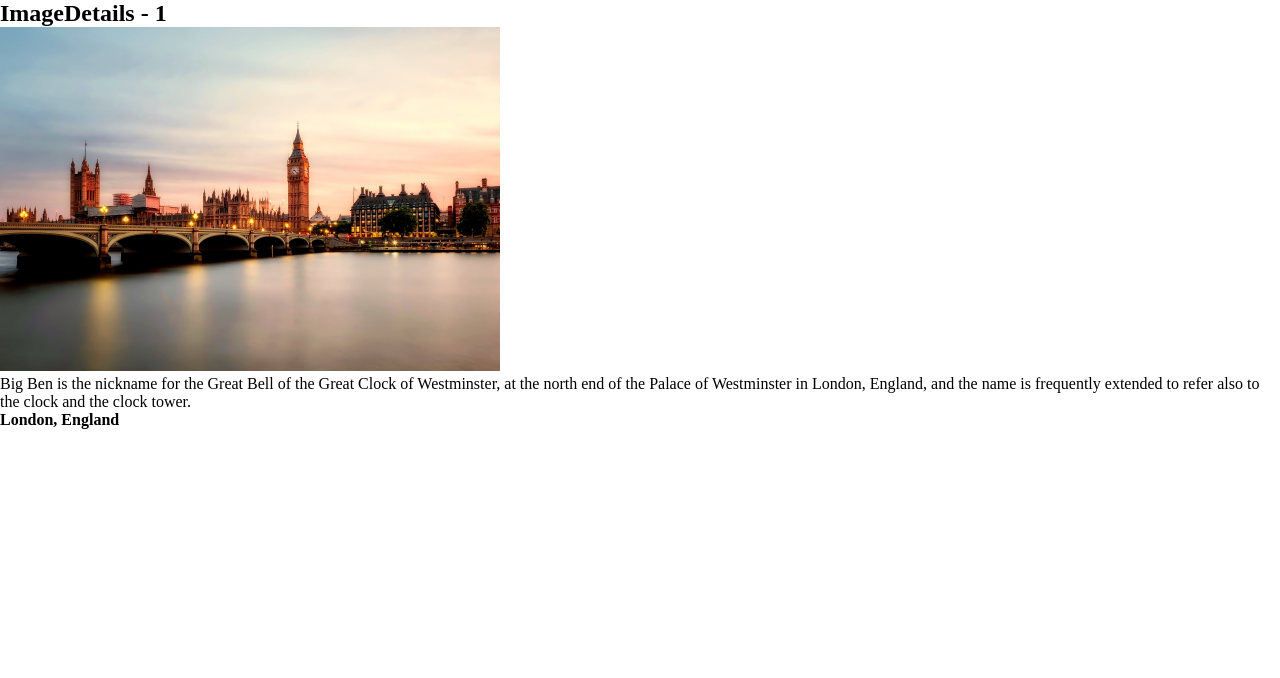
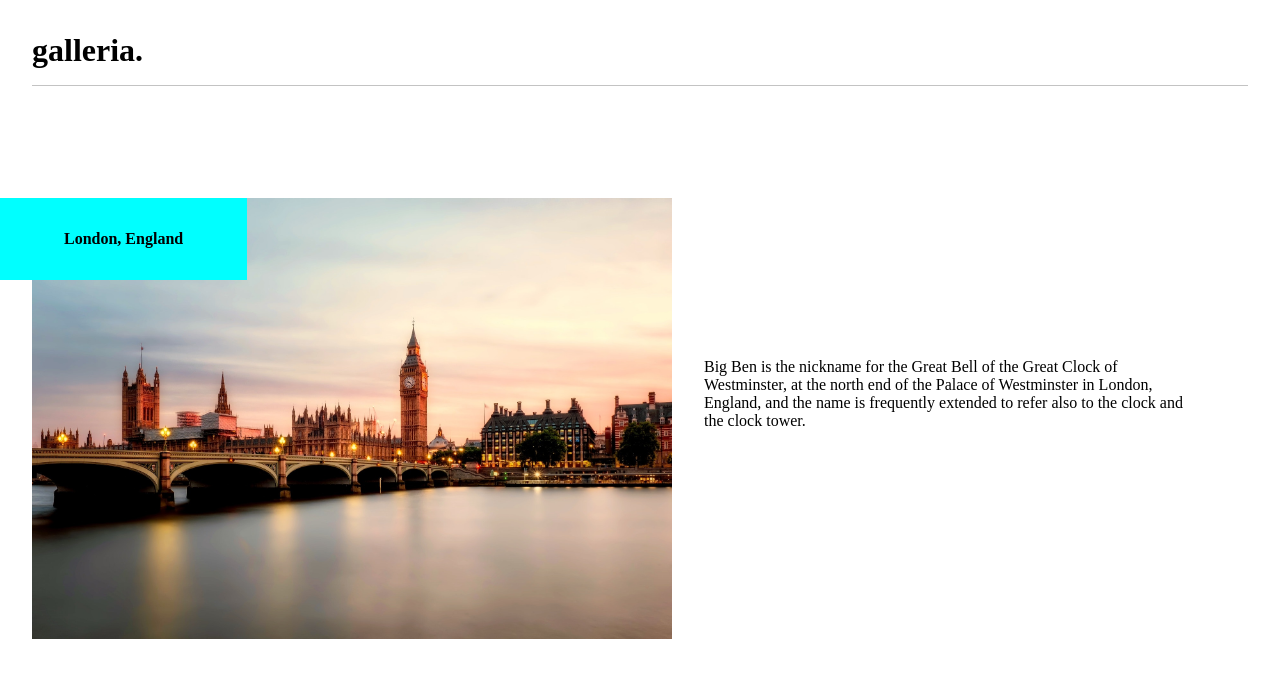
Before and after one commit to AndreiLhu/Gallery, a React (Vite) app: page /1 in a window 1280 px wide. Shown: the top 678 px of the page. Built offline with nearby package versions, Linux system fonts and the light colour scheme.

Commit message:
Adding header component. Working on styling

```diff
--- a/src/App.tsx
+++ b/src/App.tsx
@@ -2,10 +2,12 @@ import React from 'react';
 import { Route, Routes } from 'react-router-dom';
 import Gallery from './components/Gallery';
 import ImageDetails from './components/ImageDetails';
+import PageHeader from './components/PageHeader';
 
 function App() {
   return (
     <React.Fragment>
+      <PageHeader />
       <Routes>
         <Route path="/" element={<Gallery />} />
         <Route path="/:id" element={<ImageDetails />} />
--- a/src/components/Gallery.tsx
+++ b/src/components/Gallery.tsx
@@ -5,7 +5,6 @@ import { images } from '../data/items';
 const Gallery: React.FC = () => {
   return (
     <>
-      <h1 className="galleryTitle">Gallery</h1>
       <div className="mainGalleryDiv">
         {images.map((image, index) => {
           return (
--- a/src/components/ImageDetails.tsx
+++ b/src/components/ImageDetails.tsx
@@ -16,11 +16,11 @@ const ImageDetails: React.FC = () => {
   }
   return (
     <React.Fragment>
-      <div>
-        <h2>ImageDetails - {image.id} </h2>
-        <img src={image.imgUrl} style={{ maxWidth: '500px' }} />
-        <p>{image.description}</p>
-        <h4>{image.location}</h4>
+      <span className="spanCard"></span>
+      <div className="mainCardDiv">
+        <img src={image.imgUrl} className="cardImage" />
+        <h4 className="locationCard">{image.location}</h4>
+        <p className="cardDescription">{image.description}</p>
       </div>
     </React.Fragment>
   );
--- /dev/null
+++ b/src/components/PageHeader.tsx
@@ -0,0 +1,7 @@
+import React from 'react';
+
+const PageHeader: React.FC = () => {
+  return <h1 className="mainTitle">galleria.</h1>;
+};
+
+export default PageHeader;
--- a/src/index.css
+++ b/src/index.css
@@ -37,3 +37,38 @@
     column-count: 1;
   }
 }
+
+/*///////////////////// */
+
+.mainCardDiv {
+  display: flex;
+
+  padding-top: 5rem;
+}
+.cardImage {
+  object-fit: cover;
+  max-width: 50%;
+  max-height: 50%;
+  margin-left: 2rem;
+}
+
+.cardDescription {
+  max-width: 30rem;
+  text-align: left;
+  padding-top: 10rem;
+  margin-left: 2rem;
+}
+.locationCard {
+  background-color: aqua;
+  position: absolute;
+  padding-left: 4rem;
+  padding-right: 4rem;
+  padding-top: 2rem;
+  padding-bottom: 2rem;
+}
+
+.mainTitle {
+  padding-bottom: 1rem;
+  border-bottom: 1px solid rgb(195, 195, 195);
+  margin: 2rem;
+}
```
